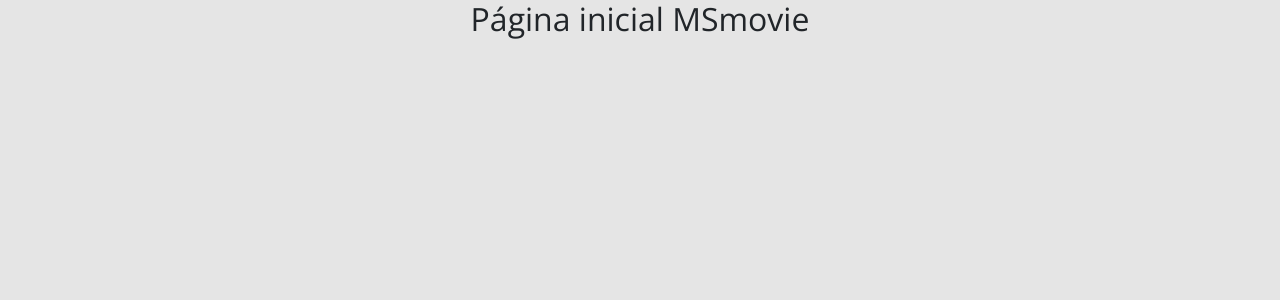
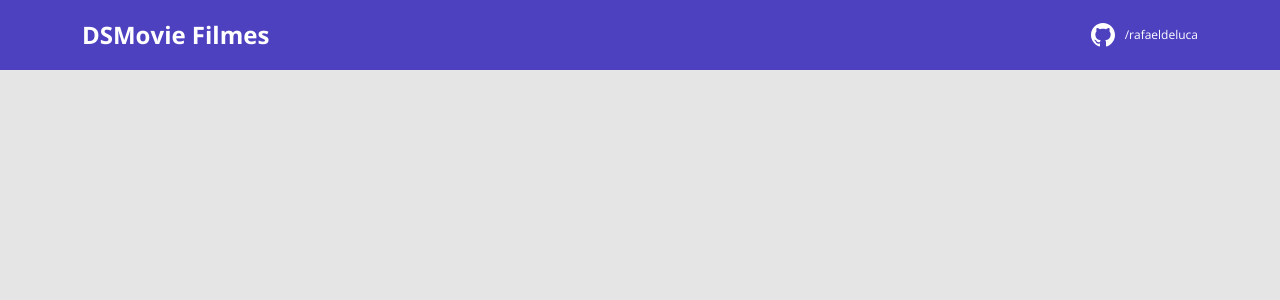
Before and after one commit to rafaelgauderio/movie, a React (Create React App) app in the folder frontend/: page / in a window 1280 px wide. Shown: the top 300 px of the page. Built offline with nearby package versions, Linux system fonts and the light colour scheme.

Commit message:
Barra de navegacao NavBar

```diff
--- a/frontend/src/App.tsx
+++ b/frontend/src/App.tsx
@@ -1,7 +1,8 @@
+import Navbar from "./components/Navbar";
 
 function App() {
   return (
-    <h2>Página inicial MSmovie</h2>
+      <Navbar></Navbar>
   );
 }
 
--- /dev/null
+++ b/frontend/src/components/Navbar/index.tsx
@@ -0,0 +1,22 @@
+import {ReactComponent as GithubIcon} from '../../assets/img/github.svg';
+import './style.css';
+
+function Navbar () {
+    return (
+        <header>
+    <nav className="container">
+        <div className="dsmovie-nav-content">
+            <h1>DSMovie Filmes</h1>
+            <a href="https://github.com/rafaelgauderio" target="_blank" rel="noreferrer">
+                <div className="dsmovie-contact-container">
+                    <GithubIcon />
+                    <p className="dsmovie-contact-link">/rafaeldeluca</p>
+                </div>
+            </a>
+        </div>
+    </nav>
+</header>
+    )
+}
+
+export default Navbar;
--- /dev/null
+++ b/frontend/src/components/Navbar/style.css
@@ -0,0 +1,29 @@
+header {
+    height: 70px;
+    background-color: var(--color-primary);
+    display: flex;
+    align-items: center;
+}
+
+.dsmovie-nav-content {
+    display: flex;
+    align-items: center;
+    justify-content: space-between;
+    color: #fff;
+}
+
+.dsmovie-nav-content h1 {
+    font-size: 24px;
+    margin: 0;
+    font-weight: 700;
+}
+
+.dsmovie-contact-container {
+    display: flex;
+    align-items: center;
+}
+
+.dsmovie-contact-link {
+    margin: 0 0 0 10px;
+    font-size: 12px;
+}
--- a/frontend/tsconfig.json
+++ b/frontend/tsconfig.json
@@ -1,5 +1,6 @@
 {
   "compilerOptions": {
+    "baseUrl": "./src",
     "target": "es5",
     "lib": [
       "dom",
```
Also changed, not shown: frontend/src/assets/img/github.svg (added).
